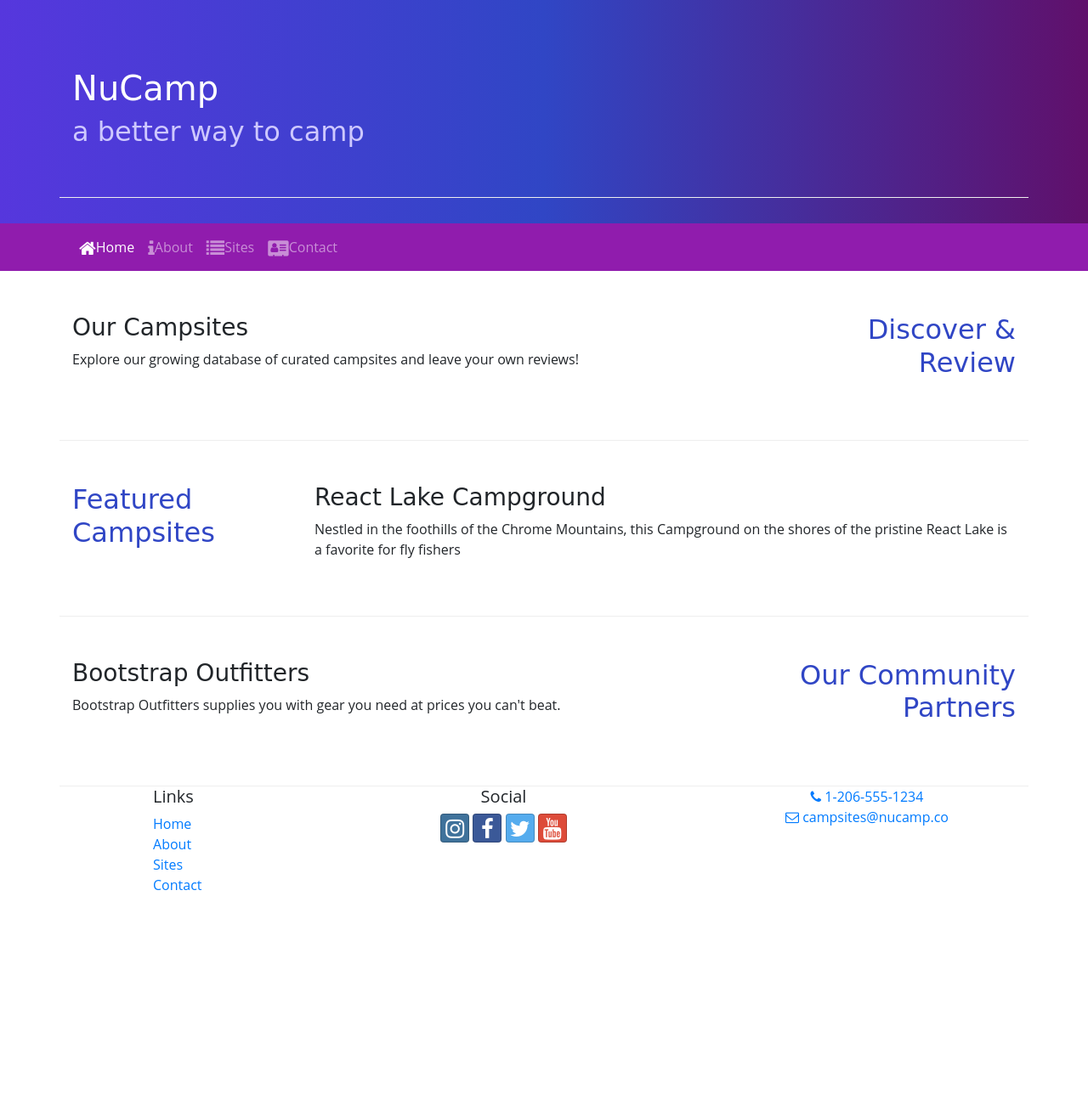
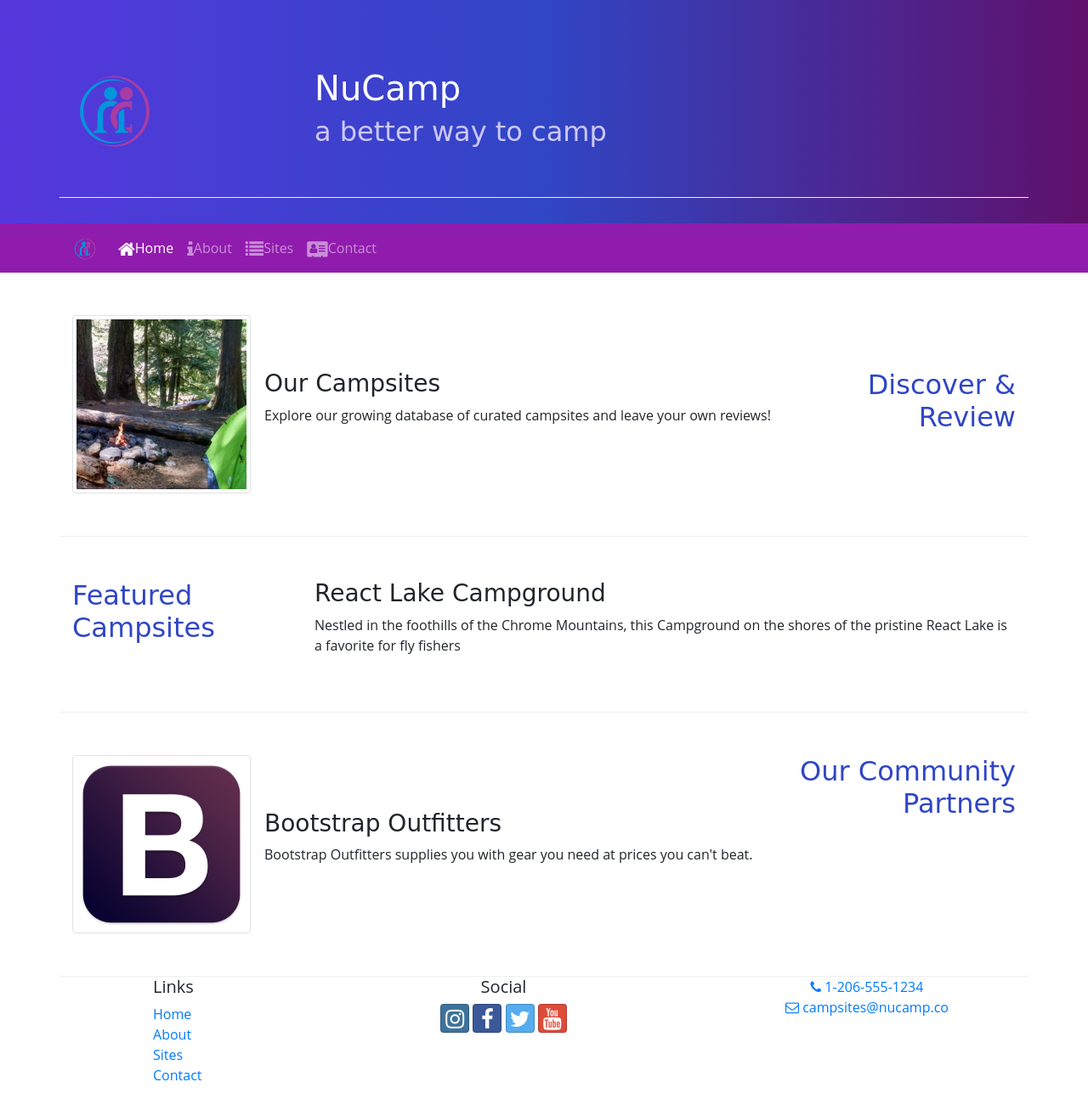
Before and after one commit to tidalwave2000/git-test, a website: page index.html in a window 1280 px wide. Shown: the whole page at 85% size. Before the commit the page ends 1070 px from the top, so only its background shows below. Drawn offline with nearby package versions, Linux system fonts and the light colour scheme.

Commit message:
Images and Media

```diff
--- a/index.html
+++ b/index.html
@@ -22,6 +22,9 @@
     <header class="jumbotron jumbotron-fluid">
         <div class="container">
             <div class="row row-content align-items-center">
+                <div class="col-4 col-sm-3 col=md-2 align-self-center">
+                    <img src="img/logo.png" class="img-fluid" />
+                </div>
                 <div class="col">
                     <h1>NuCamp</h1>
                     <h2>a better way to camp</h2>
@@ -32,9 +35,11 @@
 <!-- Navbar setup for Home(Index) Page -->
     <nav class="navbar navbar-expand-sm navbar-dark sticky-top">
         <div class="container">
-            <button class="navbar-toggler ml-auto" type="button" data-toggle="collapse"    data-target="#nucampNavbar">
+            <a class="navbar-brand" href="#"><img src="img/logo.png" height="30" width="30" /></a>
+            <button class="navbar-toggler" type="button" data-toggle="collapse"    data-target="#nucampNavbar">
                 <span class="navbar-toggler-icon"></span>
             </button>
+
             <!-- Add Font Awesome Fonts to Navbar links -->
             <div class="collapse navbar-collapse" id="nucampNavbar">
                 <ul class="navbar-nav">
@@ -48,20 +53,31 @@
     </nav>
 
     <div class="container">
-        <div class="row row-content">
+            <div class="row row-content align-items-center">
+
                 <div class="col-sm-4 order-sm-last col-md-3">
                     <h2 class="text-sm-right"> Discover & Review</h2>
                 </div>
+
                 <div class="col">
+
+                    <div class="media">
+                        <img class="d-flex mr-3 img-thumbnail" src="img/breadcrumb-trail-thumb.jpg" alt="Breadcrumb Trail" />
+
+                        <div class="media-body align-self-center">
                             <h3>Our Campsites</h3>
                             <p class="d-none d-sm-block">Explore our growing database of curated campsites and leave your own reviews!</p>
                         </div>
                     </div>
+                </div>
+            </div>
 
             <div class="row row-content">
+
                 <div class="col-sm-4 col-md-3">
                     <h2>Featured Campsites</h2>
                 </div>
+
                 <div class="col">
                     <h3>React Lake Campground</h3>
                     <p class="d-none d-sm-block">Nestled in the foothills of the Chrome Mountains, this Campground on the shores of the pristine React Lake is a favorite for fly fishers</p>
@@ -72,12 +88,21 @@
                     <div class="col-sm-4 order-sm-last col-md-3">
                         <h2 class="text-sm-right">Our Community Partners</h2>
                     </div>
+
                     <div class="col">
+                        <div class="media">
+                            <img class="d-flex mr-3 img-thumbnail" src="img/bootstrap-thumb.png" alt="Bootstrap Outfitters" />
+
+                                <div class="media-body align-self-center">
                                     <h3>Bootstrap Outfitters</h3>
                                     <p class="d-none d-sm-block">Bootstrap Outfitters supplies you with gear you need at prices you can't beat.</p>
                                 </div>
                         </div>
                     </div>
+            </div>
+
+    </div>
+
 
         <footer class="site footer">
             <div class="container">
```
Also changed, not shown: aboutus.html (+8 -1 lines), contactus.html (+7 -1 lines), img/bootstrap-thumb.png (added), img/breadcrumb-trail-thumb.jpg (added), img/breadcrumb-trail.jpg (added), img/chrome-river-thumb.jpg (added), img/chrome-river.jpg (added), img/logo.png (added), img/react-lake-thumb.jpg (added), img/react-lake.jpg (added), 2 other files. Lines whose indentation alone changed are shown as unchanged.
